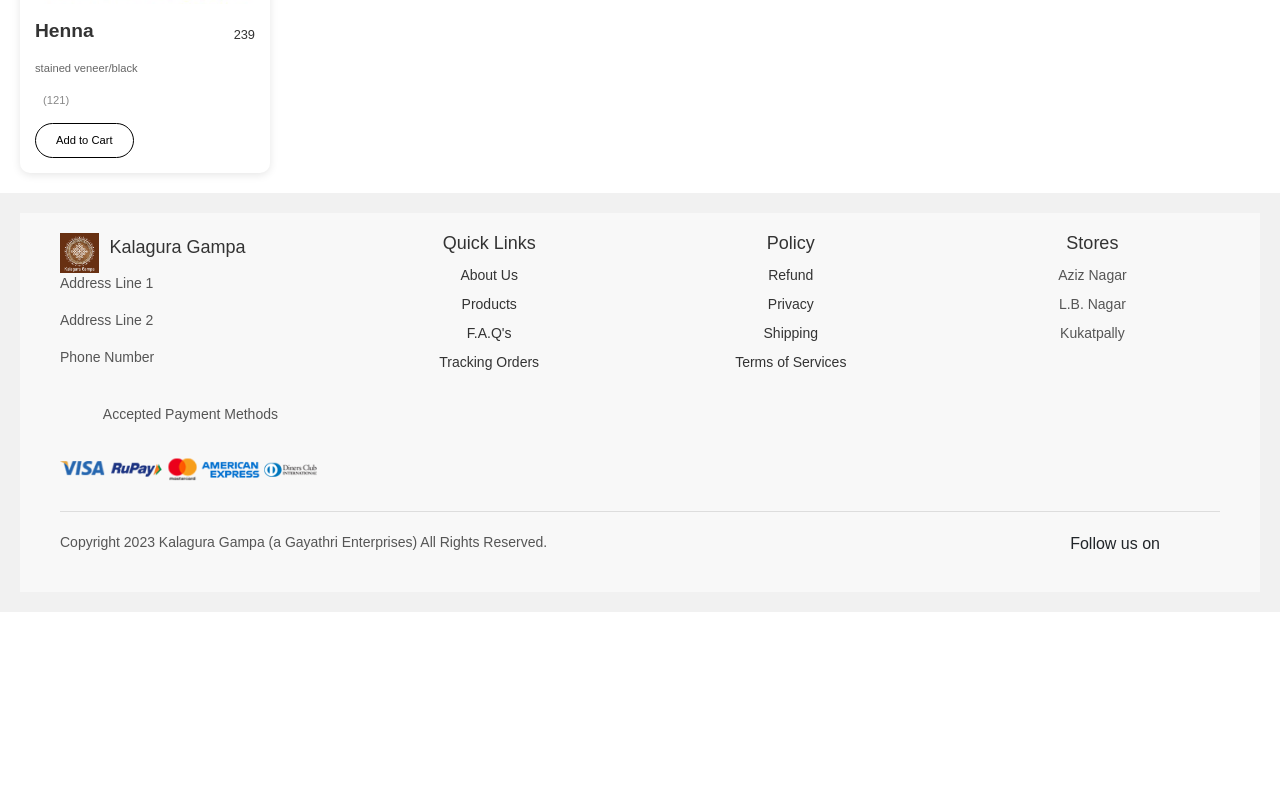
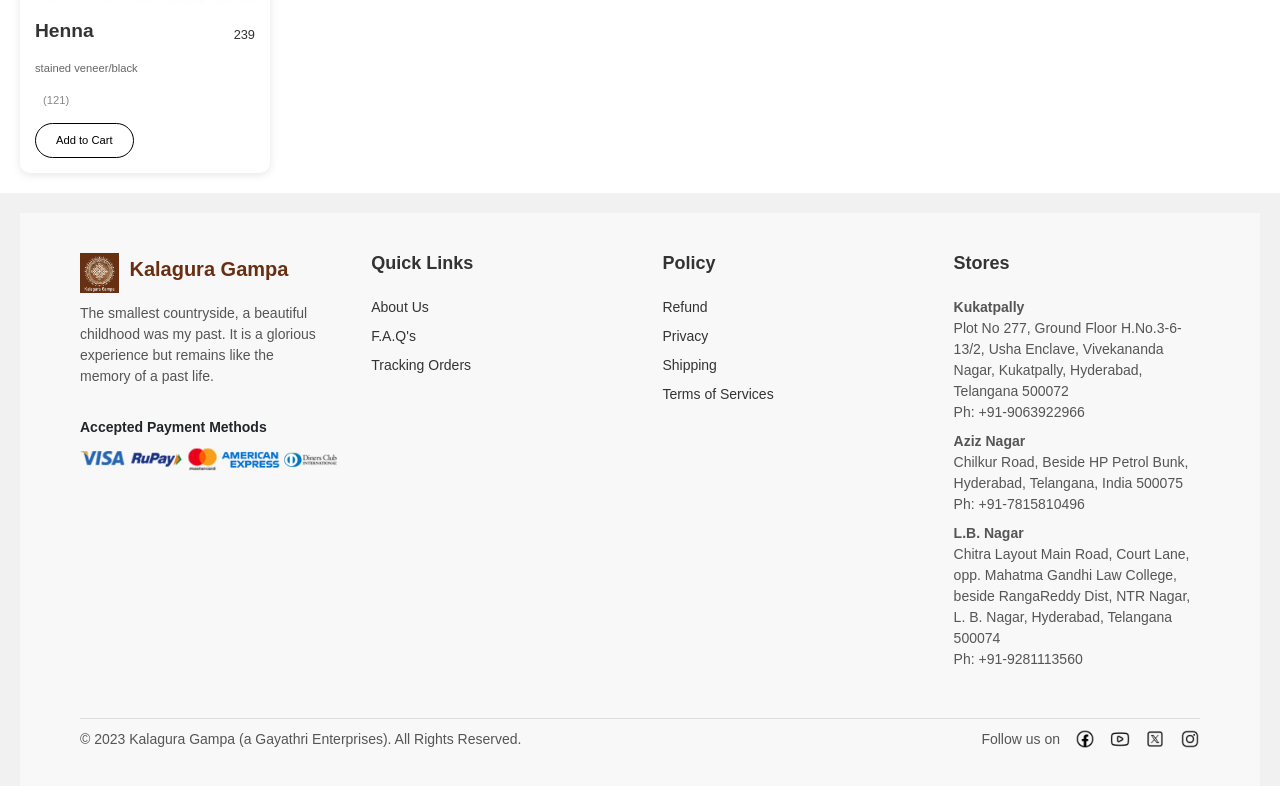
Before and after one commit to aravindnaidu09/kalaguragampa-angular, an Angular app: page /dashboard in a window 1280 px wide. Shown: the part 584-1370 px from the top of the page. Before the commit the page ends 1196 px from the top, so only its background shows below. Built offline with nearby package versions, Linux system fonts and the light colour scheme; a web font is replaced by a local one.

Commit message:
updates
updated header & footer design

```diff
--- a/src/app/shared/components/footer/footer.component.html
+++ b/src/app/shared/components/footer/footer.component.html
@@ -6,18 +6,15 @@
     <div class="footer-section company-info">
       <div class="logo-container">
         <img src="../../../../assets/images/logo.png" alt="Kalagura Gampa Logo" class="footer-logo" />
-        <h4>Kalagura Gampa</h4>
+        <h5>Kalagura Gampa</h5>
       </div>
-      <p>Address Line 1</p>
-      <p>Address Line 2</p>
-      <p>Phone Number</p>
-      <div class="payment-icons d-flex flex-column">
-        <!-- Accepted Payment Methods -->
-        <p>Accepted Payment Methods</p>
+      <p>The smallest countryside, a beautiful childhood was my past. It is a glorious experience but remains like the
+        memory of a past life.</p>
+      <!-- <p>Address Line 2</p>
+      <p>Phone Number</p> -->
+      <div class="payment-icons">
+        <span>Accepted Payment Methods</span>
         <img src="../../../../assets/images/card_payments.png" alt="Payment Methods" />
-        <!-- <img src="assets/visa.svg" alt="Visa" />
-        <img src="assets/amex.svg" alt="AMEX" />
-        <img src="assets/stripe.svg" alt="Stripe" /> -->
       </div>
     </div>
 
@@ -26,7 +23,7 @@
       <h4>Quick Links</h4>
       <ul>
         <li><a href="#">About Us</a></li>
-        <li><a href="#">Products</a></li>
+        <!-- <li><a href="#">Products</a></li> -->
         <li><a href="#">F.A.Q's</a></li>
         <li><a href="#">Tracking Orders</a></li>
       </ul>
@@ -47,9 +44,28 @@
     <div class="footer-section">
       <h4>Stores</h4>
       <ul>
-        <li>Aziz Nagar</li>
-        <li>L.B. Nagar</li>
-        <li>Kukatpally</li>
+        <li>
+          <strong>Kukatpally</strong>
+          <p>
+            Plot No 277, Ground Floor H.No.3-6-13/2, Usha Enclave, Vivekananda Nagar, Kukatpally, Hyderabad, Telangana
+            500072
+          </p>
+          <p>Ph: +91-9063922966</p>
+        </li>
+        <li>
+          <strong>Aziz Nagar</strong>
+          <p>Chilkur Road, Beside HP Petrol Bunk, Hyderabad, Telangana, India 500075</p>
+          <p>Ph: +91-7815810496</p>
+        </li>
+        <li>
+          <strong>L.B. Nagar</strong>
+          <p>
+            Chitra Layout Main Road, Court Lane, opp. Mahatma Gandhi Law College, beside RangaReddy Dist, NTR Nagar, L.
+            B.
+            Nagar, Hyderabad, Telangana 500074
+          </p>
+          <p>Ph: +91-9281113560</p>
+        </li>
       </ul>
     </div>
   </div>
@@ -57,15 +73,23 @@
   <!-- Footer Bottom Section -->
   <div class="footer-bottom">
     <div class="footer-left">
-      <p>Copyright 2023 Kalagura Gampa (a Gayathri Enterprises) All Rights Reserved.</p>
+      <span>&copy; 2023 Kalagura Gampa (a Gayathri Enterprises). All Rights Reserved.</span>
     </div>
     <div class="footer-right">
       <div class="social-links">
-        <p>Follow us on</p>
-        <a href="https://twitter.com" target="_blank" class="social-icon"><i class="pi pi-twitter"></i></a>
-        <a href="https://facebook.com" target="_blank" class="social-icon"><i class="pi pi-facebook"></i></a>
-        <a href="https://youtube.com" target="_blank" class="social-icon"><i class="pi pi-youtube"></i></a>
-        <a href="https://instagram.com" target="_blank" class="social-icon"><i class="pi pi-instagram"></i></a>
+        <span>Follow us on</span>
+        <a href="https://facebook.com" target="_blank" class="social-icon">
+          <img src="../../../../assets/images/facebook-48.png" />
+        </a>
+        <a href="https://youtube.com" target="_blank" class="social-icon">
+          <img src="../../../../assets/images/youtube-48.png" />
+        </a>
+        <a href="https://twitter.com" target="_blank" class="social-icon">
+          <img src="../../../../assets/images/x-48.png" />
+        </a>
+        <a href="https://instagram.com" target="_blank" class="social-icon">
+          <img src="../../../../assets/images/instagram-48.png" />
+        </a>
       </div>
     </div>
   </div>
--- a/src/app/shared/components/footer/footer.component.scss
+++ b/src/app/shared/components/footer/footer.component.scss
@@ -1,38 +1,42 @@
-@import '../../../../styles/variables';
-
 .footer-container {
   background-color: #f8f8f8;
-  padding: 20px 40px;
+  padding: 40px 60px;
   font-family: 'Nunito', sans-serif;
 
   .footer-top {
     display: flex;
     justify-content: space-between;
-    padding-bottom: 30px;
+    padding-bottom: 40px;
     border-bottom: 1px solid #ddd;
 
     .footer-section {
       width: 22%;
+      display: flex;
+      flex-direction: column;
+      gap: 12px;
+      text-align: left;
+      /* Ensures text alignment is left */
+
+      .policy-links {
+        cursor: pointer;
+      }
+
       h4 {
         font-size: 18px;
         margin-bottom: 10px;
         color: #333;
+        font-weight: bold;
+        text-align: left;
+        /* Explicit left alignment */
       }
 
       p,
       ul {
         font-size: 14px;
         color: #555;
-      }
-
-      a {
-        color: #333;
-        text-decoration: none;
-        transition: color 0.3s ease;
-      }
-
-      a:hover {
-        color: $secondary-color;
+        margin: 0;
+        text-align: left;
+        /* Ensure left alignment for all text */
       }
 
       ul {
@@ -44,20 +48,57 @@
         }
       }
 
-      /* New styles for company info and payment icons */
+      a {
+        color: #333;
+        text-decoration: none;
+        transition: color 0.3s ease;
+
+        &:hover {
+          color: #682f12;
+          /* Theme highlight color */
+        }
+      }
+
       &.company-info {
+        align-items: flex-start;
+        gap: 10px;
+
+        .logo-container {
           display: flex;
-        flex-direction: column;
-        align-items: flex-start;
+          align-items: center;
+          gap: 10px;
+
+          .footer-logo {
+            height: 40px;
+            width: auto;
+          }
+
+          h5 {
+            font-size: 20px;
+            color: #682f12;
+            font-weight: bold;
+            text-align: left;
+            /* Left align logo text */
+          }
         }
 
         .payment-icons {
+          margin-top: 20px;
           display: flex;
-        gap: 15px;
-        margin-top: 20px;
+          flex-direction: column;
+          gap: 8px;
+
+          span {
+            font-size: 14px;
+            font-weight: bold;
+            text-align: left;
+            /* Left align payment text */
+          }
 
           img {
             height: 25px;
+            width: auto;
+          }
         }
       }
     }
@@ -66,75 +107,76 @@
   .footer-bottom {
     display: flex;
     justify-content: space-between;
-    padding-top: 20px;
+    align-items: center;
+    /* Ensures vertical alignment */
+    padding-top: 10px;
 
     .footer-left {
       font-size: 14px;
       color: #555;
+      display: flex;
+      align-items: center;
+      align-content: center;
+      /* Aligns text in the middle */
     }
 
     .footer-right {
-      text-align: right;
-
       .social-links {
         display: flex;
         align-items: center;
+        /* Ensures icons and text are vertically aligned */
         gap: 15px;
 
+        span {
+          font-size: 14px;
+          color: #555;
+          margin: 0;
+          /* Ensures no additional spacing around the paragraph */
+        }
+
         .social-icon {
-          font-size: 18px;
-          color: #333;
-          text-decoration: none;
-          transition: color 0.3s ease;
+          display: flex;
+          align-items: center;
+          justify-content: center;
+          transition: transform 0.3s ease, filter 0.3s ease;
+
+          img {
+            width: 20px;
+            height: 20px;
+            filter: grayscale(100%); /* Start with grayscale for a muted effect */
+            transition: filter 0.3s ease;
+          }
 
           &:hover {
-            color: $secondary-color;
+            transform: scale(1.2); /* Slightly scale the icon on hover */
+          }
+
+          &:hover img {
+            filter: grayscale(0%); /* Remove grayscale on hover */
           }
         }
       }
     }
   }
 
-  .policy-links {
-    cursor: pointer;
-  }
 
-  /* Media Queries for Responsiveness */
+  /* Responsive Design */
   @media (max-width: 768px) {
     .footer-top {
       flex-direction: column;
-      align-items: center;
-    }
+      gap: 30px;
 
       .footer-section {
         width: 100%;
-      margin-bottom: 20px;
-      text-align: center;
+        text-align: left;
+        /* Ensure left alignment in responsive view */
+      }
     }
 
     .footer-bottom {
       flex-direction: column;
-      align-items: center;
+      gap: 10px;
       text-align: center;
     }
-
-    .payment-icons {
-      justify-content: center;
-    }
-
-    .social-links {
-      justify-content: center;
   }
 }
-
-  .logo-container {
-    display: flex;
-    align-items: center;
-    gap: 10px;
-  }
-
-  .footer-logo {
-    height: 40px;
-    width: auto;
-  }
-}
--- a/src/app/shared/components/header/header.component.html
+++ b/src/app/shared/components/header/header.component.html
@@ -33,7 +33,7 @@
 <header class="app-header">
   <div class="logo">
     <img src="../../../../assets/images/logo.png" alt="Kalaguragampa Logo" />
-    <span class="brand-text">Kalaguragampa</span>
+    <span class="brand-text">Kalagura Gampa</span>
   </div>
 
   <div class="search-bar">
--- a/src/app/shared/components/header/header.component.scss
+++ b/src/app/shared/components/header/header.component.scss
@@ -121,7 +121,7 @@
     }
 
     .brand-text {
-      font-size: 18px;
+      font-size: 20px;
       /* Reduced font size */
       font-weight: bold;
       color: #682f12;
@@ -139,9 +139,9 @@
     /* Center the search bar */
     background-color: #f8f8f8;
     /* Light gray background */
-    border-radius: 25px;
+    border-radius: 10px;
     /* Slightly rounded edges */
-    padding: 5px 15px;
+    padding: 2px 12px;
     /* Reduced inner padding */
     box-shadow: 0 2px 4px rgba(0, 0, 0, 0.1);
     /* Subtle shadow for depth */
@@ -220,11 +220,6 @@
       display: flex;
       align-items: center;
       cursor: pointer;
-      padding: 0.5rem;
-
-      img {
-        margin-right: 0.5rem;
-      }
     }
 
     .account-trigger {
```
Lines whose indentation alone changed are shown as unchanged.
